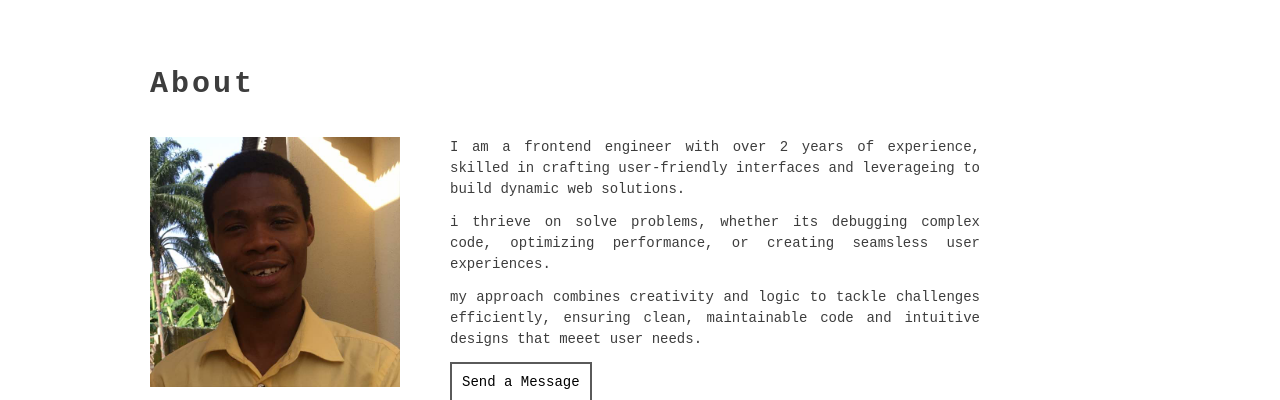
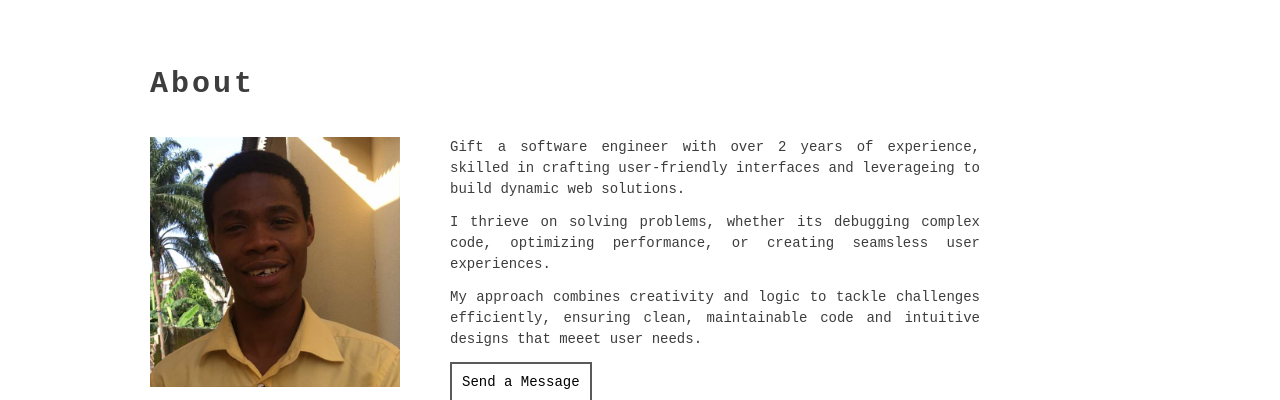
Before and after one commit to Eko-U/eko-gift, a plain HTML site: page index.html in a window 1280 px wide. Shown: the part 780-1180 px from the top of the page. Drawn offline with nearby package versions, Linux system fonts and the light colour scheme; a web font is replaced by a local one.

Commit message:
correct some typos

```diff
--- a/index.html
+++ b/index.html
@@ -113,19 +113,19 @@
 
             <p>
               <span>
-                I am a frontend engineer with over 2 years of experience,
+                Gift a software engineer with over 2 years of experience,
                 skilled in crafting user-friendly interfaces and leverageing to
                 build dynamic web solutions.
               </span>
 
               <span
-                >i thrieve on solve problems, whether its debugging complex
+                >I thrieve on solving problems, whether its debugging complex
                 code, optimizing performance, or creating seamsless user
                 experiences.</span
               >
 
               <span
-                >my approach combines creativity and logic to tackle challenges
+                >My approach combines creativity and logic to tackle challenges
                 efficiently, ensuring clean, maintainable code and intuitive
                 designs that meeet user needs.</span
               >
```
